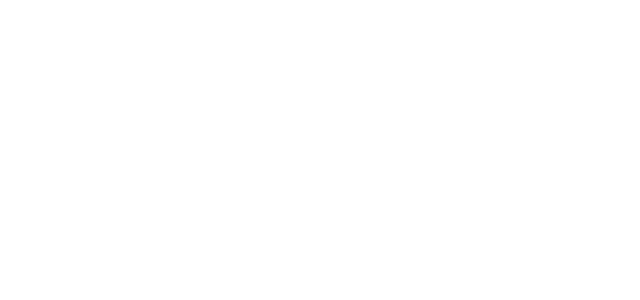
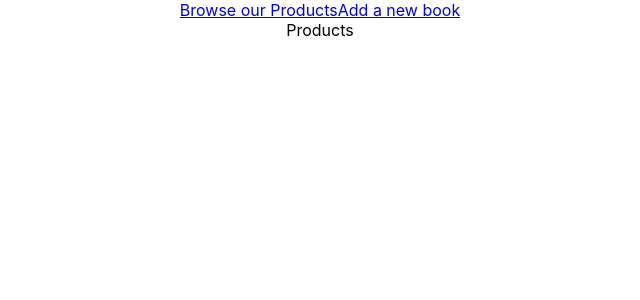
Before and after one commit to Fabio-Tavarez/portfolio-frontend, a React (Create React App) app: page / in a window 1280 px wide. Shown: the top 300 px of the page, without its empty margins (320-960 px from the left). Built offline with nearby package versions, Linux system fonts and the light colour scheme.

Commit message:
Made more components

```diff
--- a/src/App.js
+++ b/src/App.js
@@ -1,10 +1,22 @@
-
-import './App.css';
+import { BrowserRouter as Router, Routes, Route } from "react-router-dom";
+import "./App.css";
+import Nav from "./components/Nav/Nav";
+import Products from "./components/Products/Products";
+import Product from "./components/Products/Product";
 
 function App() {
   return (
     <div className="App">
-
+      <Router>
+        <Nav />
+        <Routes>
+          <Route path="/" element={<Products/>} />
+          <Route path="/create-book" element={<h1>404 Not found!</h1>} />
+          <Route path="/:id" element={<Product/>} />
+          <Route path="/404" element={<h1>404 Not found!</h1>} />
+          <Route path="*" element={<h1>404 Not found!</h1>} />
+        </Routes>
+      </Router>
     </div>
   );
 }
--- /dev/null
+++ b/src/components/API/Api.js
@@ -0,0 +1 @@
+import Axios from "./Axios";
--- /dev/null
+++ b/src/components/Nav/Nav.js
@@ -0,0 +1,13 @@
+import React from "react";
+import { Link } from "react-router-dom";
+
+function Nav() {
+  return (
+    <nav>
+      <Link to="/">Browse our Products</Link>
+      <Link to="/create-book">Add a new book</Link>
+    </nav>
+  );
+}
+
+export default Nav;
--- /dev/null
+++ b/src/components/Products/Product.js
@@ -0,0 +1,9 @@
+import React from 'react'
+
+function Product() {
+  return (
+    <div>Product</div>
+  )
+}
+
+export default Product
--- /dev/null
+++ b/src/components/Products/Products.js
@@ -0,0 +1,9 @@
+import React from 'react'
+
+function Products() {
+  return (
+    <div>Products</div>
+  )
+}
+
+export default Products
```
Also changed, not shown: src/components/API/Axios.js (added, +11 -0 lines), src/components/EditBook/EditBook.js (added, +9 -0 lines), src/components/NewBook/NewBook.js (added, +9 -0 lines), 1 other file (tests, documents, lock files or other folders).
